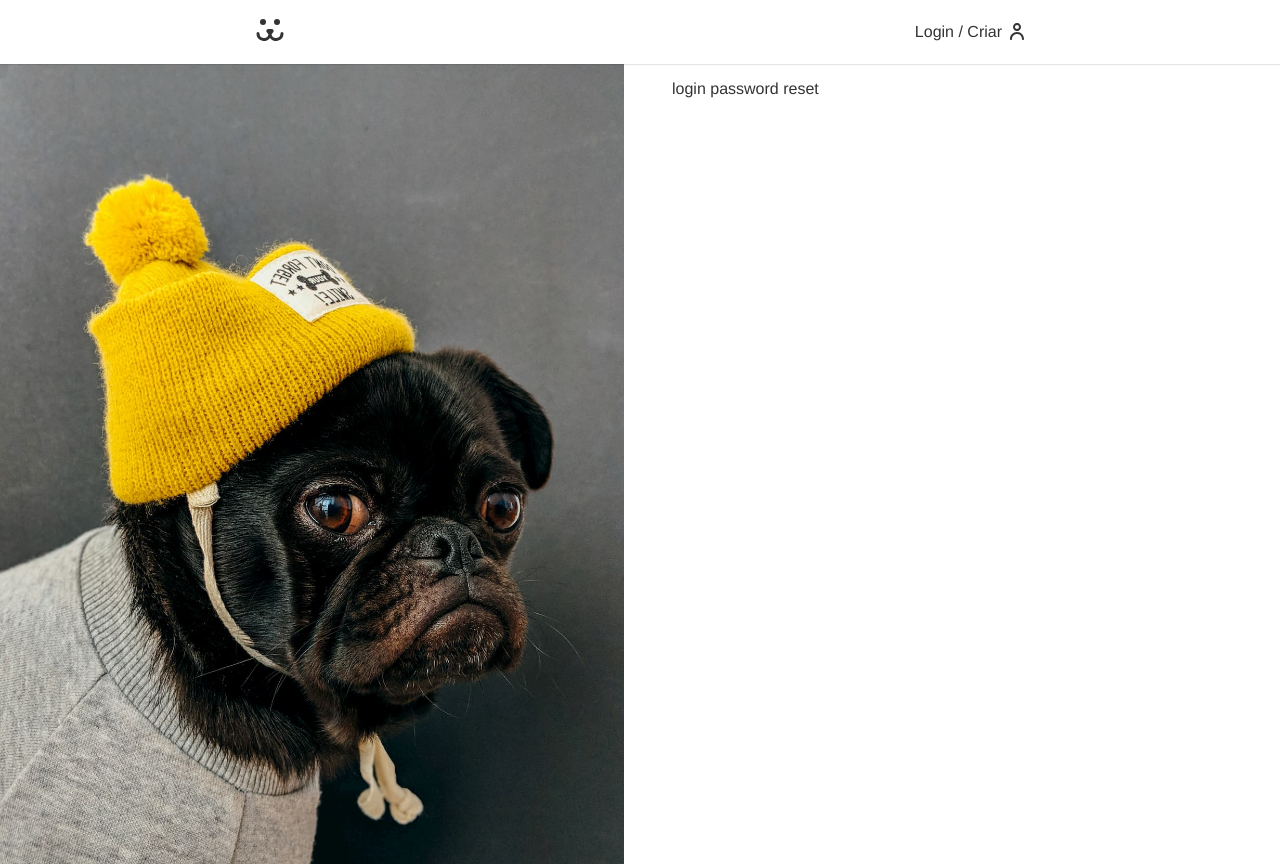
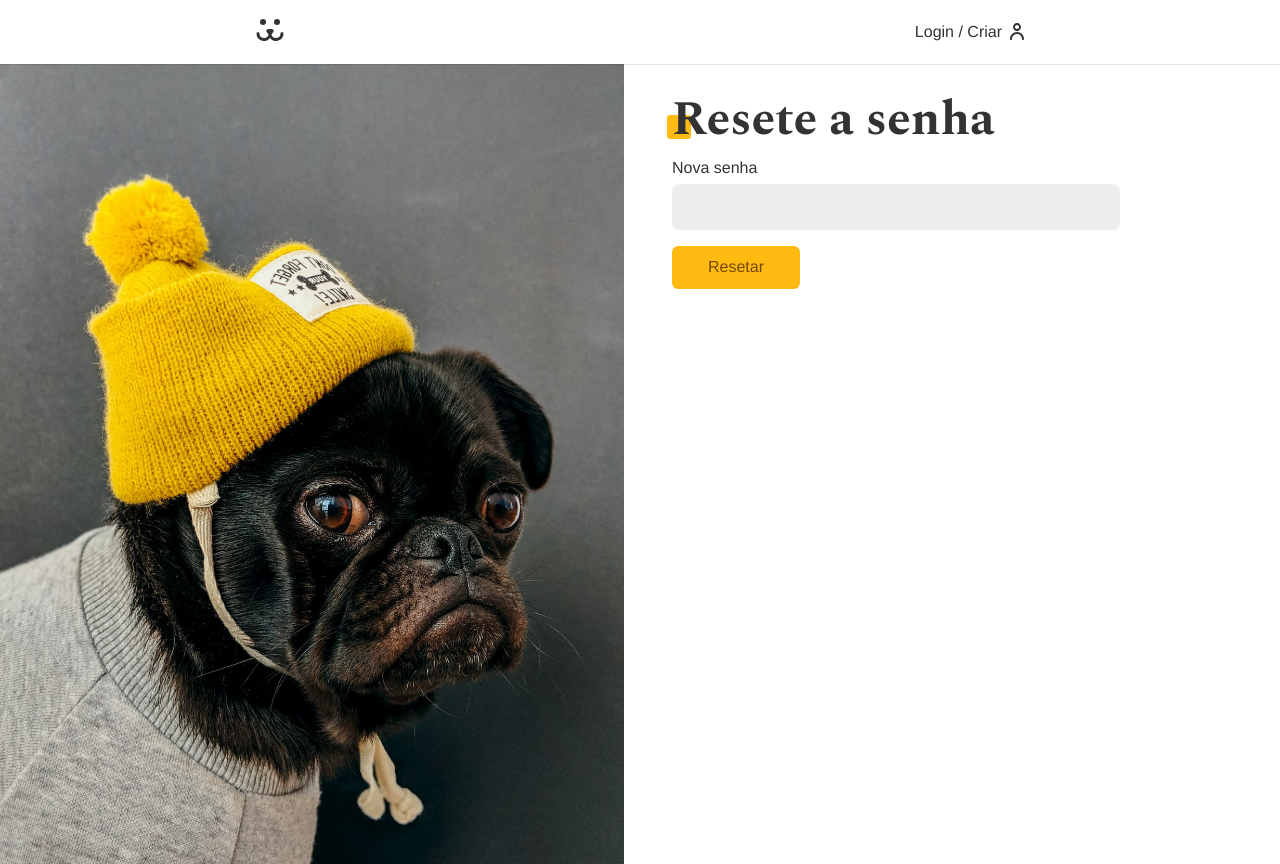
Before and after one commit to igorct1/dogs-ts, a React (Vite) app: page /login/reset in a window 1280 px wide. Built offline with nearby package versions, Linux system fonts and the light colour scheme.

Commit message:
feat: password lost/reset

```diff
--- a/src/api/api.ts
+++ b/src/api/api.ts
@@ -1,21 +1,11 @@
 export const API_URL = 'https://dogsapi.origamid.dev/json';
 
-interface BodyProps {
+interface TokenPostProps {
 	username: string;
 	password: string;
 }
 
-interface UserPostProps extends BodyProps {
-	email: string;
-}
-
-interface PhotoGetProps {
-	page: number;
-	total: number;
-	user: number;
-}
-
-export function TOKEN_POST(body: BodyProps) {
+export function TOKEN_POST(body: TokenPostProps) {
 	return {
 		url: API_URL + '/jwt-auth/v1/token',
 		options: {
@@ -52,6 +42,10 @@ export function USER_GET(token: string) {
 	};
 }
 
+interface UserPostProps extends TokenPostProps {
+	email: string;
+}
+
 export function USER_POST(body: UserPostProps) {
 	return {
 		url: API_URL + '/api/user',
@@ -78,7 +72,13 @@ export function PHOTO_POST(formData: FormData, token: string) {
 	};
 }
 
-export function PHOTOS_GET({ page, total, user }: PhotoGetProps) {
+interface PhotosGetPost {
+	page: number;
+	total: number;
+	user: string;
+}
+
+export function PHOTOS_GET({ page, total, user }: PhotosGetPost) {
 	return {
 		url:
 			API_URL + `/api/photo/?_page=${page}&_total=${total}&_user=${user}`,
@@ -124,3 +124,40 @@ export function PHOTO_DELETE(id: number) {
 		},
 	};
 }
+
+interface PasswordLostProps {
+	login: string;
+	url: string;
+}
+
+export function PASSWORD_LOST(body: PasswordLostProps) {
+	return {
+		url: API_URL + '/api/password/lost',
+		options: {
+			method: 'POST',
+			headers: {
+				'Content-Type': 'application/json',
+			},
+			body: JSON.stringify(body),
+		},
+	};
+}
+
+interface PasswordResetProps {
+	login: string;
+	key: string;
+	password: string;
+}
+
+export function PASSWORD_RESET(body: PasswordResetProps) {
+	return {
+		url: API_URL + '/api/password/reset',
+		options: {
+			method: 'POST',
+			headers: {
+				'Content-Type': 'application/json',
+			},
+			body: JSON.stringify(body),
+		},
+	};
+}
--- a/src/app.tsx
+++ b/src/app.tsx
@@ -9,6 +9,9 @@ import { UserStorage } from '../src/contexts/user-context';
 import { User } from './components/User/user';
 import { ProtectedRoute } from './components/Helpers/protected-route';
 import { Photo } from './components/Photo/photo';
+import { UserProfile } from './components/User/user-profile';
+import { NotFound } from './components/not-found';
+
 export default function App() {
 	return (
 		<div>
@@ -27,6 +30,11 @@ export default function App() {
 							}
 						/>
 						<Route path="/photo/:id" element={<Photo />} />
+						<Route
+							path="/profile/:user"
+							element={<UserProfile />}
+						/>
+						<Route path="*" element={<NotFound />} />
 					</Routes>
 					<Footer />
 				</UserStorage>
--- a/src/components/Feed/feed-photos.tsx
+++ b/src/components/Feed/feed-photos.tsx
@@ -8,7 +8,7 @@ import styles from './feed-photos.module.css';
 
 interface FeedPhotosProps {
 	handleModalPhoto: (photo: Photo) => void;
-	user: number;
+	user: string;
 	page: number;
 	setInfinite: (arg: boolean) => void;
 }
@@ -20,6 +20,8 @@ export function FeedPhotos({
 	setInfinite,
 }: FeedPhotosProps) {
 	const { data, error, loading, request } = useFetch<Photo[]>();
+
+	console.log('feedphotos', user);
 
 	useEffect(() => {
 		async function getPhotos() {
--- a/src/components/Feed/feed.tsx
+++ b/src/components/Feed/feed.tsx
@@ -4,7 +4,7 @@ import { FeedPhotos } from './feed-photos';
 import { useState, useEffect } from 'react';
 
 type FeedProps = {
-	user: number;
+	user: string;
 };
 
 export function Feed({ user }: FeedProps) {
--- a/src/components/Login/login-password-lost.tsx
+++ b/src/components/Login/login-password-lost.tsx
@@ -1,3 +1,48 @@
+import { FormEvent } from 'react';
+import { useForm } from '../../hooks/useForm';
+import { Button } from '../Form/button';
+import { Input } from '../Form/input';
+import { useFetch } from '../../hooks/useFetch';
+import { PASSWORD_LOST } from '../../api/api';
+import { Error } from '../Error/error';
+
 export function LoginPasswordLost() {
-	return <div>login password</div>;
+	const login = useForm();
+	const { data, error, loading, request } = useFetch<string>();
+
+	async function handleSubmit(e: FormEvent) {
+		e.preventDefault();
+		if (login.validate()) {
+			const { options, url } = PASSWORD_LOST({
+				login: login.value,
+				url: 'https://localhost:3000/login/reset',
+			});
+
+			const { json, response } = await request(url, options);
+		}
+	}
+
+	return (
+		<section>
+			<h1 className="title">Perdeu a senha?</h1>
+			{data.length ? (
+				<p style={{ color: '#4c1' }}>{data}</p>
+			) : (
+				<form onSubmit={handleSubmit}>
+					<Input
+						label="Email / Usuário"
+						type="text"
+						name="login"
+						{...login}
+					/>
+					{loading ? (
+						<Button disabled>Enviando</Button>
+					) : (
+						<Button>Enviar Email</Button>
+					)}
+					{error && <Error error={error} />}
+				</form>
+			)}
+		</section>
+	);
 }
--- a/src/components/Login/login-password-reset.tsx
+++ b/src/components/Login/login-password-reset.tsx
@@ -1,3 +1,58 @@
+import { FormEvent, useEffect, useState } from 'react';
+import { Input } from '../Form/input';
+import { useForm } from '../../hooks/useForm';
+import { Button } from '../Form/button';
+import { PASSWORD_RESET } from '../../api/api';
+import { useFetch } from '../../hooks/useFetch';
+import { Error } from '../Error/error';
+import { useNavigate } from 'react-router-dom';
+
 export function LoginPasswordReset() {
-	return <div>login password reset</div>;
+	const [login, setLogin] = useState('');
+	const [key, setKey] = useState('');
+	const password = useForm();
+	const { error, loading, request } = useFetch();
+	const navigate = useNavigate();
+
+	async function handleSubmit(e: FormEvent) {
+		e.preventDefault();
+		const { url, options } = PASSWORD_RESET({
+			login,
+			key,
+			password: password.value,
+		});
+		const { response } = await request(url, options);
+
+		if (response && response.ok) navigate('/login');
+	}
+
+	useEffect(() => {
+		const params = new URLSearchParams(window.location.search);
+
+		const key = params.get('key');
+		const login = params.get('login');
+		if (key) setKey(key);
+		if (login) setLogin(login);
+	}, []);
+
+	return (
+		<div>
+			<h1 className="title">Resete a senha</h1>
+
+			<form onSubmit={handleSubmit}>
+				<Input
+					label="Nova senha"
+					type="password"
+					name="password"
+					{...password}
+				/>
+				{loading ? (
+					<Button disabled>Resetando</Button>
+				) : (
+					<Button>Resetar</Button>
+				)}
+				{error && <Error error={error} />}
+			</form>
+		</div>
+	);
 }
--- a/src/components/Login/login.tsx
+++ b/src/components/Login/login.tsx
@@ -7,6 +7,7 @@ import { useContext } from 'react';
 import { UserContext } from '../../contexts/user-context';
 
 import styles from './login.module.css';
+import { NotFound } from '../not-found';
 
 export function Login() {
 	const { login } = useContext(UserContext);
@@ -17,9 +18,10 @@ export function Login() {
 			<div className={styles.forms}>
 				<Routes>
 					<Route path="/" element={<LoginForm />} />
-					<Route path="create" element={<LoginCreate />} />
-					<Route path="lost" element={<LoginPasswordLost />} />
-					<Route path="reset" element={<LoginPasswordReset />} />
+					<Route path="/create" element={<LoginCreate />} />
+					<Route path="/lost" element={<LoginPasswordLost />} />
+					<Route path="/reset" element={<LoginPasswordReset />} />
+					<Route path="*" element={<NotFound />} />
 				</Routes>
 			</div>
 		</section>
--- a/src/components/User/user-photo-post.tsx
+++ b/src/components/User/user-photo-post.tsx
@@ -14,7 +14,7 @@ export function UserPhotoPost() {
 	const age = useForm();
 	const token = localStorage.getItem('token')!;
 	const navigate = useNavigate();
-	const { data, error, loading, request } = useFetch();
+	const { error, loading, request } = useFetch();
 
 	const [img, setImg] = useState(
 		{} as {
--- /dev/null
+++ b/src/components/User/user-profile.tsx
@@ -0,0 +1,14 @@
+import { useParams } from 'react-router-dom';
+import { Feed } from '../Feed/feed';
+
+export function UserProfile() {
+	let { user } = useParams();
+
+	if (!user) return null;
+
+	return (
+		<section className="container mainContainer">
+			<Feed user={user} />
+		</section>
+	);
+}
--- a/src/components/User/user.tsx
+++ b/src/components/User/user.tsx
@@ -5,16 +5,19 @@ import { UserPhotoPost } from './user-photo-post';
 import { UserStatistics } from './user-statistics';
 import { useContext } from 'react';
 import { UserContext } from '../../contexts/user-context';
+import { NotFound } from '../not-found';
+
 export function User() {
-	const { data: user } = useContext(UserContext);
+	const { data } = useContext(UserContext);
 
 	return (
 		<section className="container">
 			<UserHeader />
 			<Routes>
-				<Route path="/" element={<Feed user={user.id} />} />
+				<Route path="/" element={<Feed user={data.username} />} />
 				<Route path="/post" element={<UserPhotoPost />} />
 				<Route path="/statistics" element={<UserStatistics />} />
+				<Route path="*" element={<NotFound />} />
 			</Routes>
 		</section>
 	);
--- /dev/null
+++ b/src/components/not-found.tsx
@@ -0,0 +1,8 @@
+export function NotFound() {
+	return (
+		<div className="container mainContainer">
+			<h1 className="title">Erro: 404</h1>
+			<p>Página não encontrada!</p>
+		</div>
+	);
+}
```
